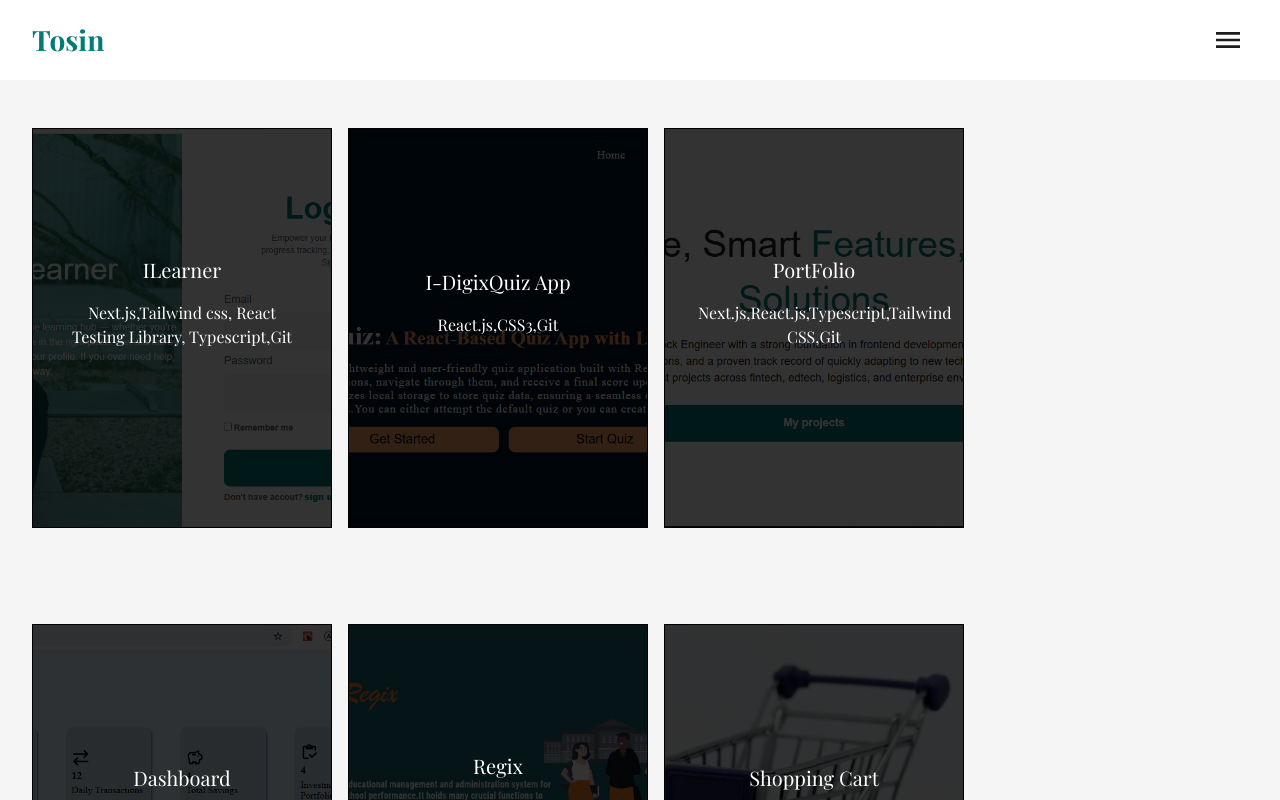
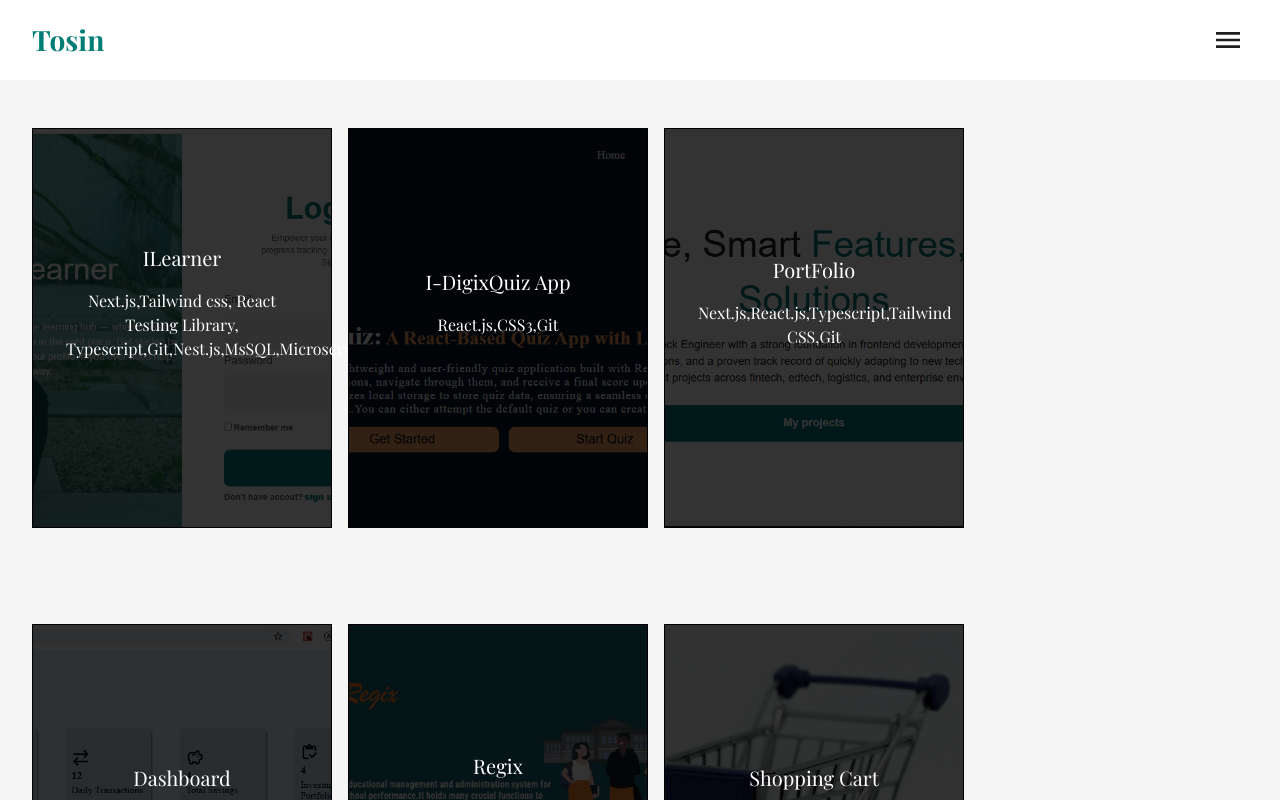
Before and after one commit to Tosin-Mayowa/portfolio-with-tailwind, a Next.js app: page /projects in a window 1280 px wide. Shown: the top 800 px of the page. Built offline with nearby package versions, Linux system fonts and the light colour scheme.

Commit message:
update project

```diff
--- a/src/app/_lib/utils.ts
+++ b/src/app/_lib/utils.ts
@@ -5,8 +5,8 @@ export const projects = [
     imgUrl: "/image/portfolio-pixx.png",
     description:
       "ILearner is a modern, intuitive Learning Management System (LMS) built to transform the way individuals, educators, and institutions deliver and experience online learning. Designed for accessibility and ease-of-use, ILearner enables seamless course creation, student management, assessments, and real-time progress tracking all in one centralized platform. Whether you are a tutor, training organization, or school administrator, ILearner gives you the tools to educate, engage, and evaluate learners from anywhere in the world",
-    link: "https://lms-app-njr7.vercel.app/",
-    stack: "Next.js,Tailwind css, React Testing Library, Typescript,Git",
+    link: "https://github.com/Tosin-Mayowa/ilearner-api-gateway",
+    stack: "Next.js,Tailwind css, React Testing Library, Typescript,Git,Nest.js,MsSQL,Microservices",
   },
   {
     id: 2,
```
